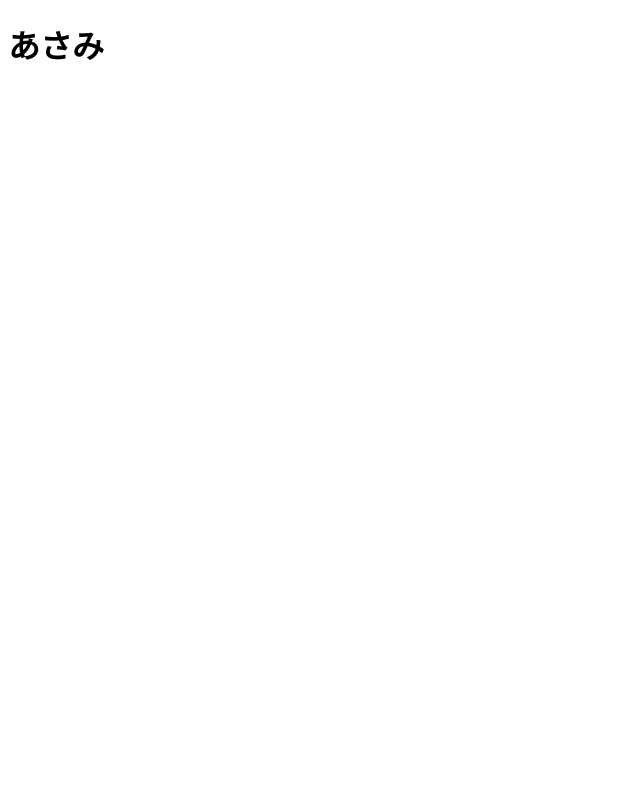
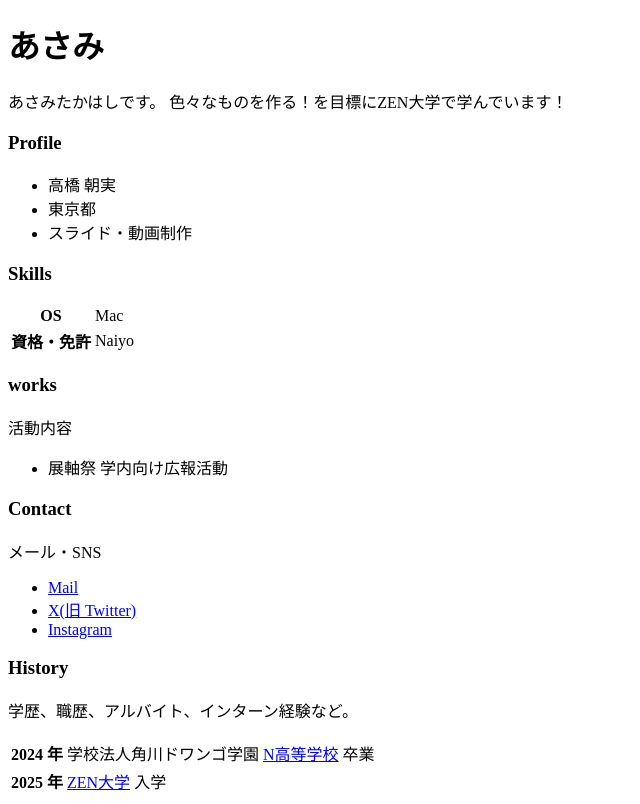
Before and after one commit to Asami-TT/Asami_pooto_forio.github.io, a plain HTML site: page index.html in a window 1280 px wide. Shown: the whole page, without its empty margins (0-640 px from the left). Drawn offline with Linux system fonts and the light colour scheme.

Commit message:
内容追加

```diff
--- a/index.html
+++ b/index.html
@@ -7,5 +7,55 @@
   </head>
   <body>
     <h1>あさみ</h1>
+    <p>
+      あさみたかはしです。
+      色々なものを作る！を目標にZEN大学で学んでいます！
+    </p>
+
+    <h3>Profile</h3>
+    <ul>
+      <li>高橋 朝実</li>
+      <li>東京都</li>
+      <li>スライド・動画制作</li>
+    </ul>
+
+    <h3>Skills</h3>
+    <table>
+      <tr>
+        <th>OS</th>
+        <td>Mac</td>
+      </tr>
+      <tr>
+        <th>資格・免許</th>
+        <td>Naiyo</td>
+      </tr>
+    </table>
+
+    <h3>works</h3>
+    <p>活動内容</p>
+    <ul>
+      <li><a href="https://zen.ac.jp/university_festival/"></a>展軸祭 学内向け広報活動</li>
+    </ul>
+
+        <h3>Contact</h3>
+    <p>メール・SNS</p>
+    <ul>
+      <li><a href="253zs04375@student.zen.ac.jp">Mail</a></li>
+      <li><a href="https://x.com/Zudah_ZEN">X(旧 Twitter)</a></li>
+      <li><a href="https://www.instagram.com/mynameistomomiii/">Instagram</a></li>
+    </ul>
+
+    <h3>History</h3>
+    <p>学歴、職歴、アルバイト、インターン経験など。</p>
+    <table>
+      <tr>
+        <th>2024 年</th>
+        <td>学校法人角川ドワンゴ学園 <a href="https://nnn.ed.jp/">N高等学校</a> 卒業</td>
+      </tr>
+      <tr>
+        <th>2025 年</th>
+        <td><a href="https://zen.ac.jp/">ZEN大学</a> 入学</td>
+      </tr>
+    </table>
   </body>
 </html>
```
